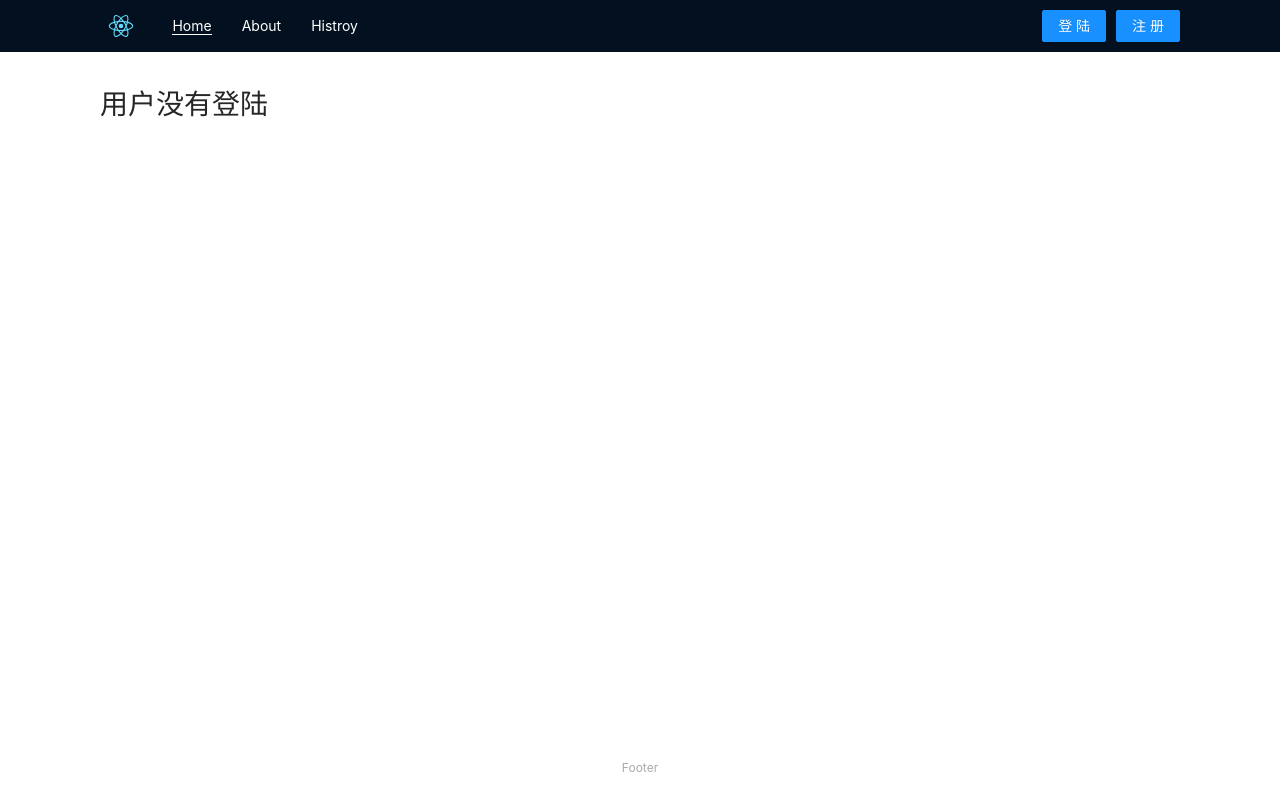
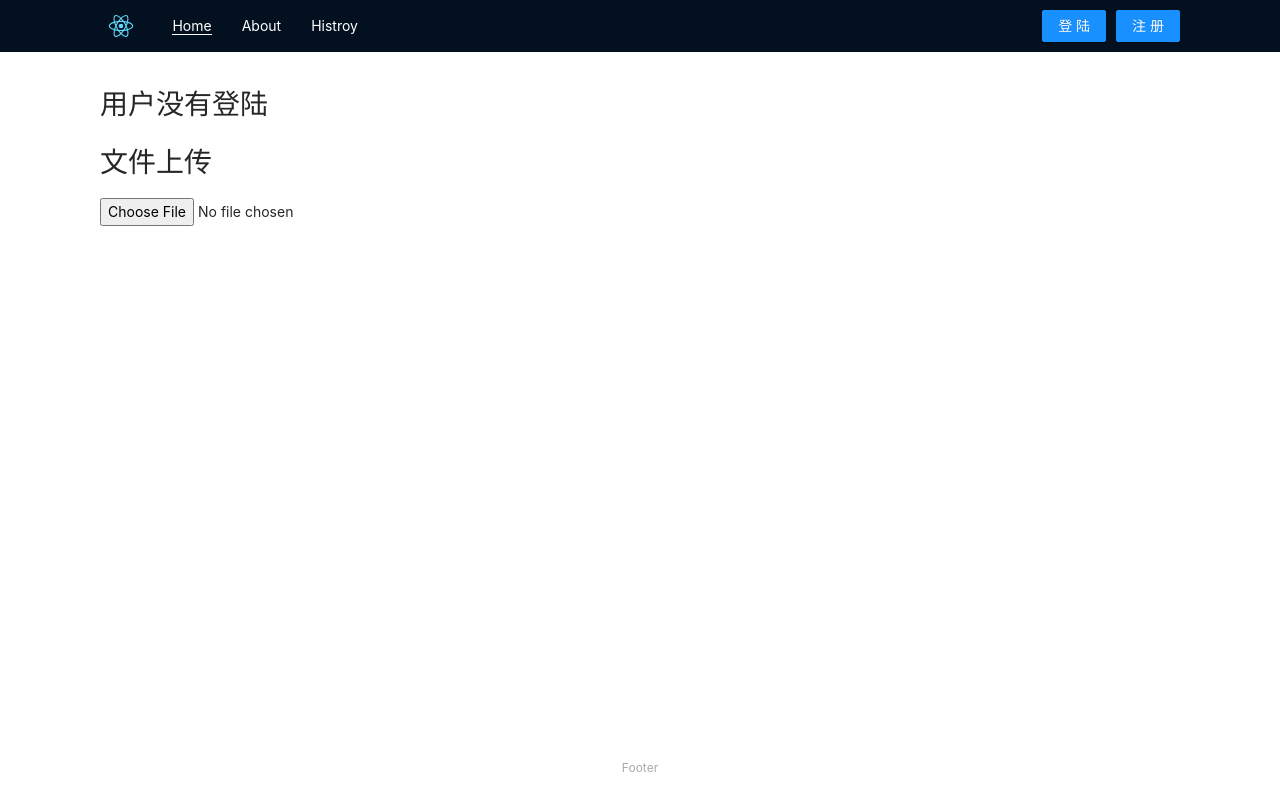
Before and after one commit to Gy-coder/react-epic, a React (Create React App) app: page / in a window 1280 px wide. Built offline with nearby package versions, Linux system fonts and the light colour scheme; what leancloud-storage would draw is missing.

Commit message:
实现简单的上传

```diff
--- /dev/null
+++ b/src/components/UpLoader.tsx
@@ -0,0 +1,28 @@
+import React, { useRef } from "react";
+import { observer } from "mobx-react";
+import { useStores } from "../stores";
+
+const UpLoader: React.FC = observer(() => {
+  const { ImageStore } = useStores();
+  const ref = useRef<HTMLInputElement | null>(null);
+  const handleChange = () => {
+    console.log(ref.current);
+    if (ref.current && ref.current.files && ref.current.files.length > 0) {
+      ImageStore.setFile(ref.current.files[0]);
+      ImageStore.setFileName(ref.current.files[0].name);
+      ImageStore.upload()
+        .then(() => console.log("上传成功"))
+        .catch(() => console.log("上传失败"));
+    }
+    // @ts-ignore
+    window.file = ref.current;
+  };
+  return (
+    <>
+      <h1>文件上传</h1>
+      <input type="file" ref={ref} onChange={handleChange} />
+    </>
+  );
+});
+
+export default UpLoader;
--- a/src/pages/Home.tsx
+++ b/src/pages/Home.tsx
@@ -1,6 +1,7 @@
 import React from "react";
 import { observer } from "mobx-react";
 import { useStores } from "../stores";
+import UpLoader from "../components/UpLoader";
 
 const Home: React.FC = observer(() => {
   const { UserStore } = useStores();
@@ -13,6 +14,7 @@ const Home: React.FC = observer(() => {
           "用户没有登陆"
         )}
       </h1>
+      <UpLoader />
     </>
   );
 });
--- a/src/stores/image.ts
+++ b/src/stores/image.ts
@@ -1,14 +1,12 @@
 import { observable, action, makeObservable } from "mobx";
-import { Auth, Uploader } from "../models";
-import { User } from "leancloud-storage";
-import { flattenDiagnosticMessageText } from "typescript";
+import { Uploader } from "../models";
 
 class ImageStore {
   constructor() {
     makeObservable(this);
   }
   @observable fileName: string = "";
-  @observable file: File = null;
+  @observable file: File | null = null;
   @observable isUploading: boolean = false;
   @action setFileName(newFileName: string) {
     this.fileName = newFileName;
@@ -19,7 +17,7 @@ class ImageStore {
   @action upload() {
     this.isUploading = true;
     return new Promise((resolve, reject) => {
-      Uploader.add(this.file, this.fileName)
+      Uploader.add(this.file as File, this.fileName)
         .then((serverFile) => resolve(serverFile))
         .catch((error) => reject(error))
         .finally(() => (this.isUploading = false));
--- a/src/stores/index.ts
+++ b/src/stores/index.ts
@@ -1,16 +1,19 @@
 import { createContext, useContext } from "react";
 import AuthStore from "./auth";
 import UserStore from "./user";
+import ImageStore from "./image";
 
 const context = createContext({
   AuthStore,
   UserStore,
+  ImageStore,
 });
 
 // @ts-ignore
 window.stores = {
   AuthStore,
   UserStore,
+  ImageStore,
 };
 
 export const useStores = () => useContext(context);
```
